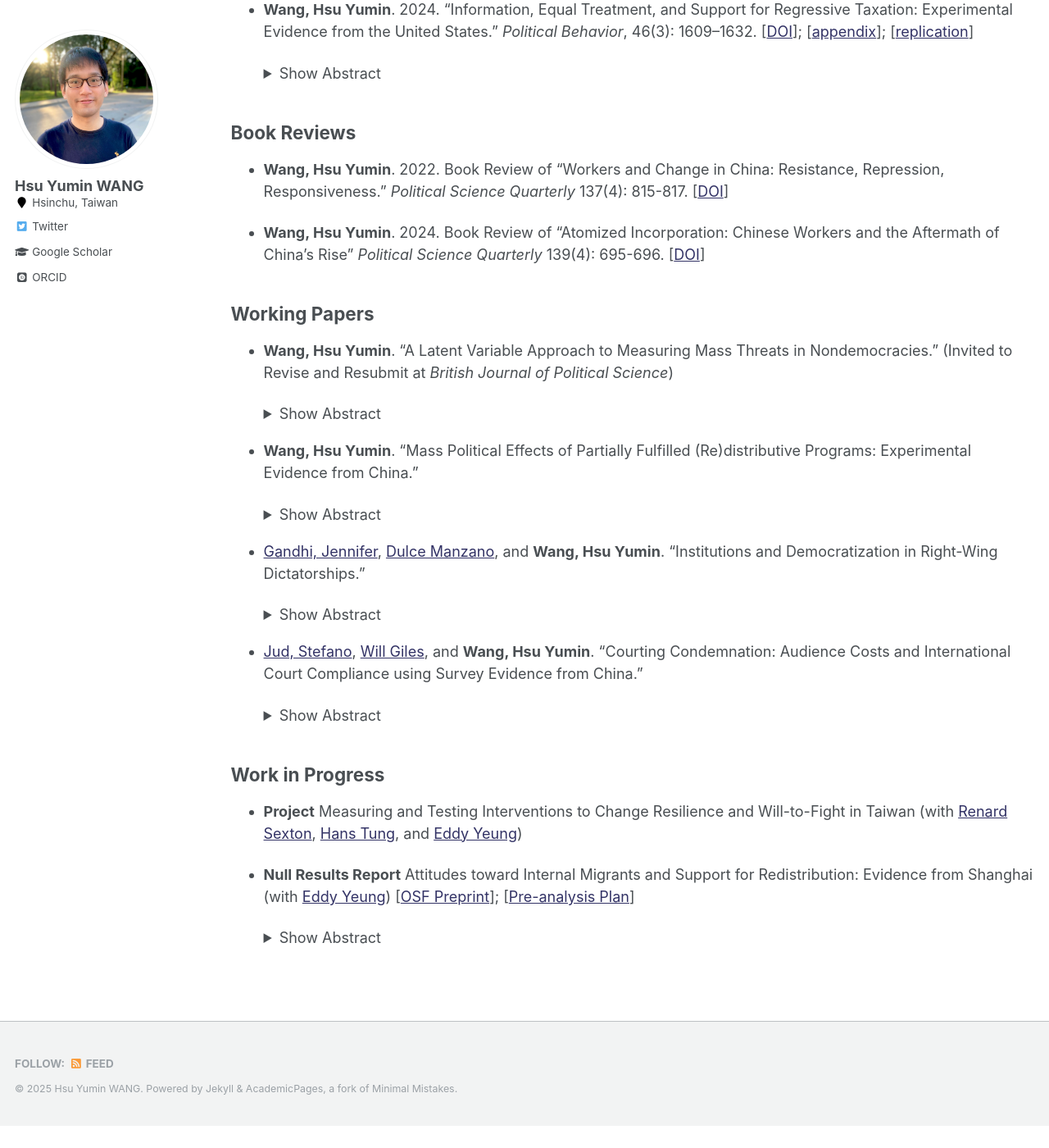
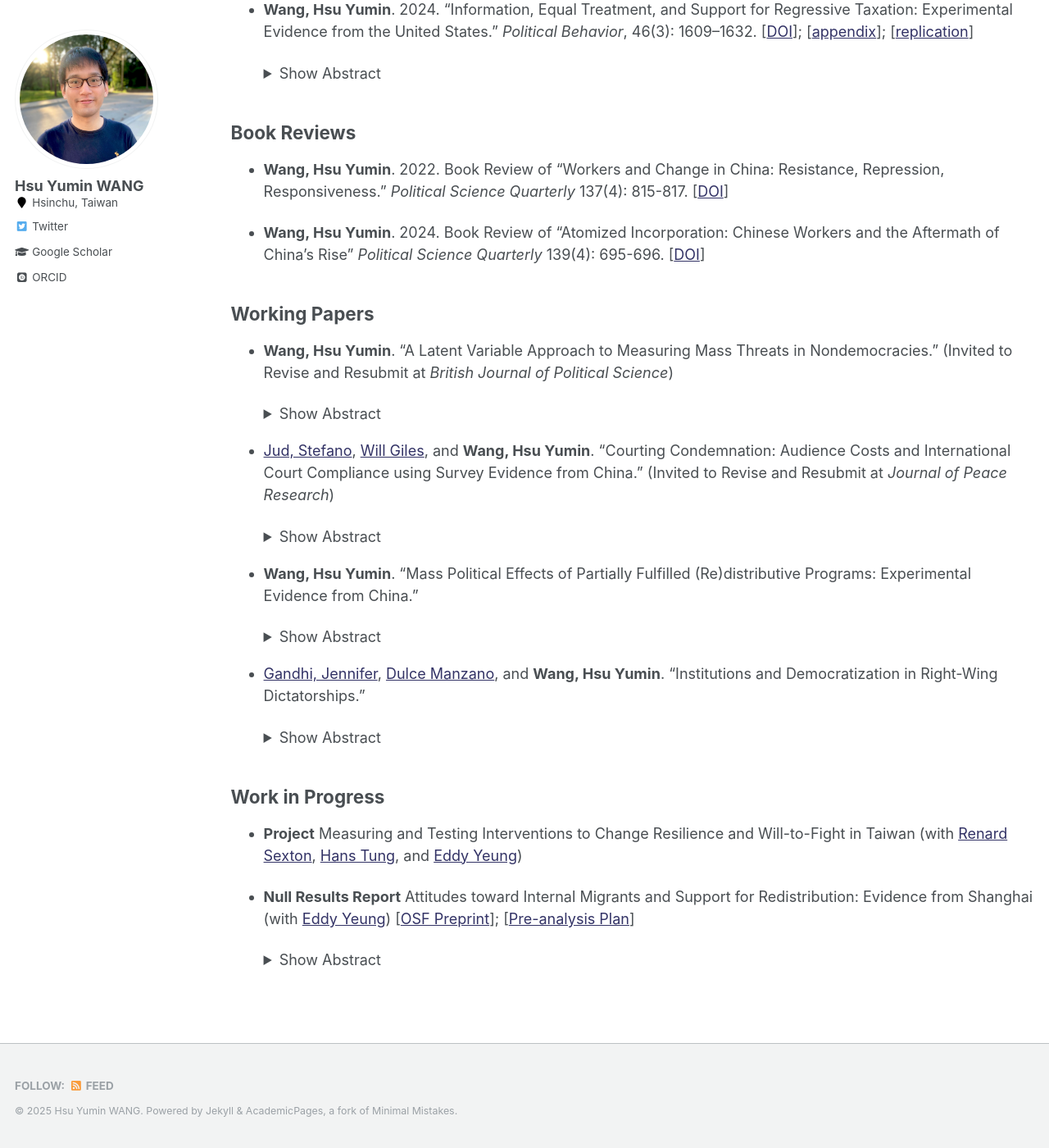
Before and after one commit to hsuyumin/hsuyumin.github.io, a Jekyll site: the page built from _pages/publications.md, in a window 1280 px wide and 1400 px high, scrolled down 605 px. Shown: the whole window at 82% size. Built offline with Jekyll 4.4.1, drawn with Linux system fonts in a browser that asks for light colours; some web fonts are replaced; before the commit the page ends 1978 px from its top, so only the background shows below that; part of the change alters nothing that is shown.

Commit message:
Update publications.md

```diff
--- a/_pages/publications.md
+++ b/_pages/publications.md
@@ -64,6 +64,16 @@ redirect_from:
       Students of comparative politics have long recognized mass threats as a key driver of regime change and a variety of political outcomes under dictatorship. Yet, the existing literature to date remains divided over how to measure this theoretical concept properly in empirical research. To measure mass threats, while some prior studies rely on measures related to economic grievances, others emphasize the aspect of organizational capacity of mass mobilization. Moreover, substantial data missingness remains a common problem of the existing measures of mass threats. In this paper, I propose a more comprehensive, latent measure of mass threats in non-democracies to bridge the divide. Utilizing a Bayesian dynamic latent variable approach, the model synthesizes information on manifest indicators from the two facets, generating time-series cross-sectional data of mass threats covering 122 authoritarian countries from 1960 to 2018. I conduct several checks to demonstrate the validity of the new measure and use it to replicate Svolik’s (2013) central results of the inverted U-shaped relationship between mass threats and military intervention.
       </details>
 
+
+* [Jud, Stefano](http://stefanojud.com/), [Will Giles](https://www.linkedin.com/in/will-giles-83a51362), and **Wang, Hsu Yumin**. "Courting Condemnation: Audience Costs and International Court Compliance using Survey Evidence from China." (Invited to Revise and Resubmit at _Journal of Peace Research_)
+
+    <details>
+      <summary>Show Abstract</summary>
+
+      Are international courts effective in changing state behavior and fostering international cooperation? Conventional wisdom suggests that international courts can promote cooperation since governments suffer domestic audience costs from non-compliance. Despite the possibility of audience costs, there are still many governments refusing to comply with decisions of international courts. We argue that this is because unfavorable rulings can spark domestic backlash among citizens against international courts. As a result, non-compliance should increase domestic support, especially amongst highly-nationalistic individuals. We tested the argument using a conjoint survey experiment in China where we exposed respondents to a hypothetical case where the International Court of Justice (ICJ) issued an unfavorable ruling against China. We find that citizens prefer that the Chinese government does not comply with the ruling and these preferences are significantly stronger among individuals with strong nationalist sentiment. The results of our experiment highlight that, contrary to previous literature, international courts may not always induce international cooperation.
+    </details>
+
+
 * **Wang, Hsu Yumin**. "Mass Political Effects of Partially Fulfilled (Re)distributive Programs: Experimental Evidence from China."
 
     <details>
@@ -84,16 +94,6 @@ redirect_from:
 
 
 
-* [Jud, Stefano](http://stefanojud.com/), [Will Giles](https://www.linkedin.com/in/will-giles-83a51362), and **Wang, Hsu Yumin**. "Courting Condemnation: Audience Costs and International Court Compliance using Survey Evidence from China."
-
-    <details>
-      <summary>Show Abstract</summary>
-
-      Are international courts effective in changing state behavior and fostering international cooperation? Conventional wisdom suggests that international courts can promote cooperation since governments suffer domestic audience costs from non-compliance. Despite the possibility of audience costs, there are still many governments refusing to comply with decisions of international courts. We argue that this is because unfavorable rulings can spark domestic backlash among citizens against international courts. As a result, non-compliance should increase domestic support, especially amongst highly-nationalistic individuals. We tested the argument using a conjoint survey experiment in China where we exposed respondents to a hypothetical case where the International Court of Justice (ICJ) issued an unfavorable ruling against China. We find that citizens prefer that the Chinese government does not comply with the ruling and these preferences are significantly stronger among individuals with strong nationalist sentiment. The results of our experiment highlight that, contrary to previous literature, international courts may not always induce international cooperation.
-    </details>
-
-
-
 ## Work in Progress
 
 * **Project** Measuring and Testing Interventions to Change Resilience and Will-to-Fight in Taiwan (with [Renard Sexton](https://renardsexton.com/), [Hans Tung](https://homepage.ntu.edu.tw/~hanstung/Home.html), and [Eddy Yeung](https://eddy-yeung.github.io/))
```
